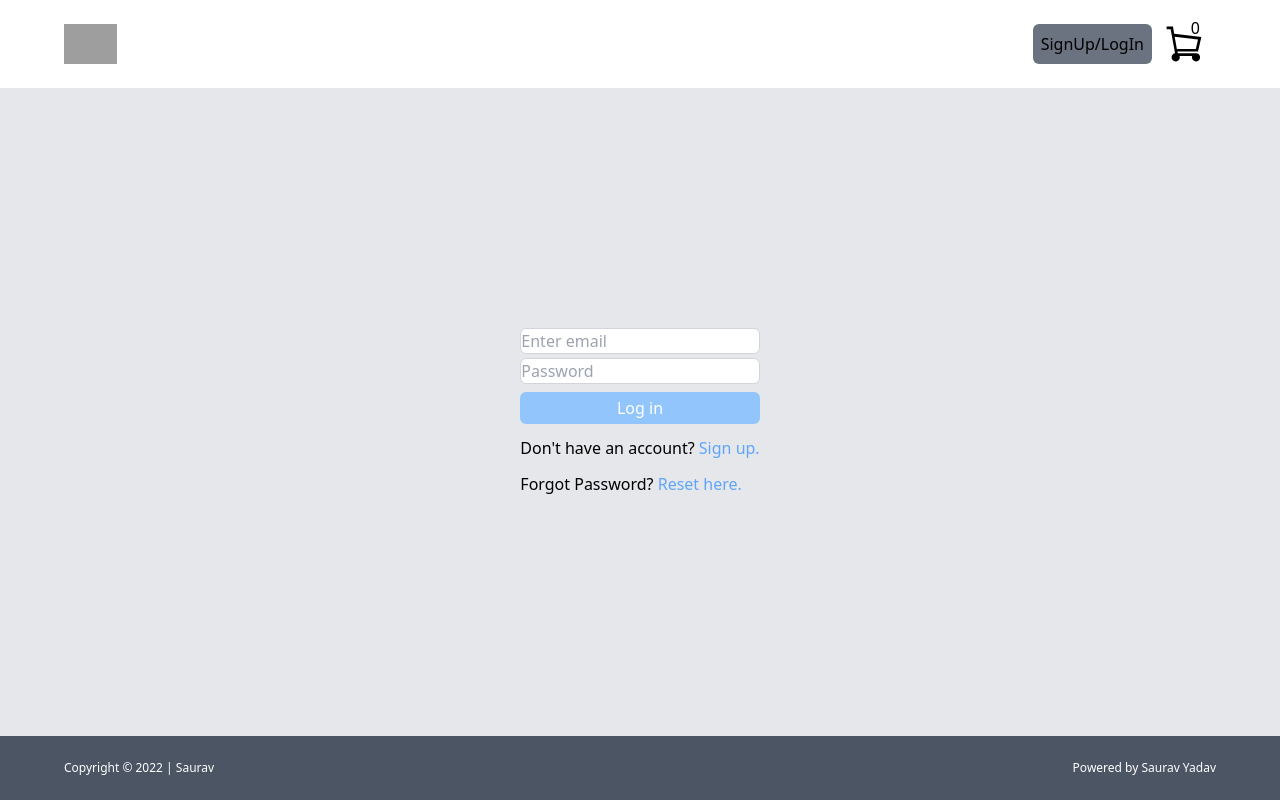
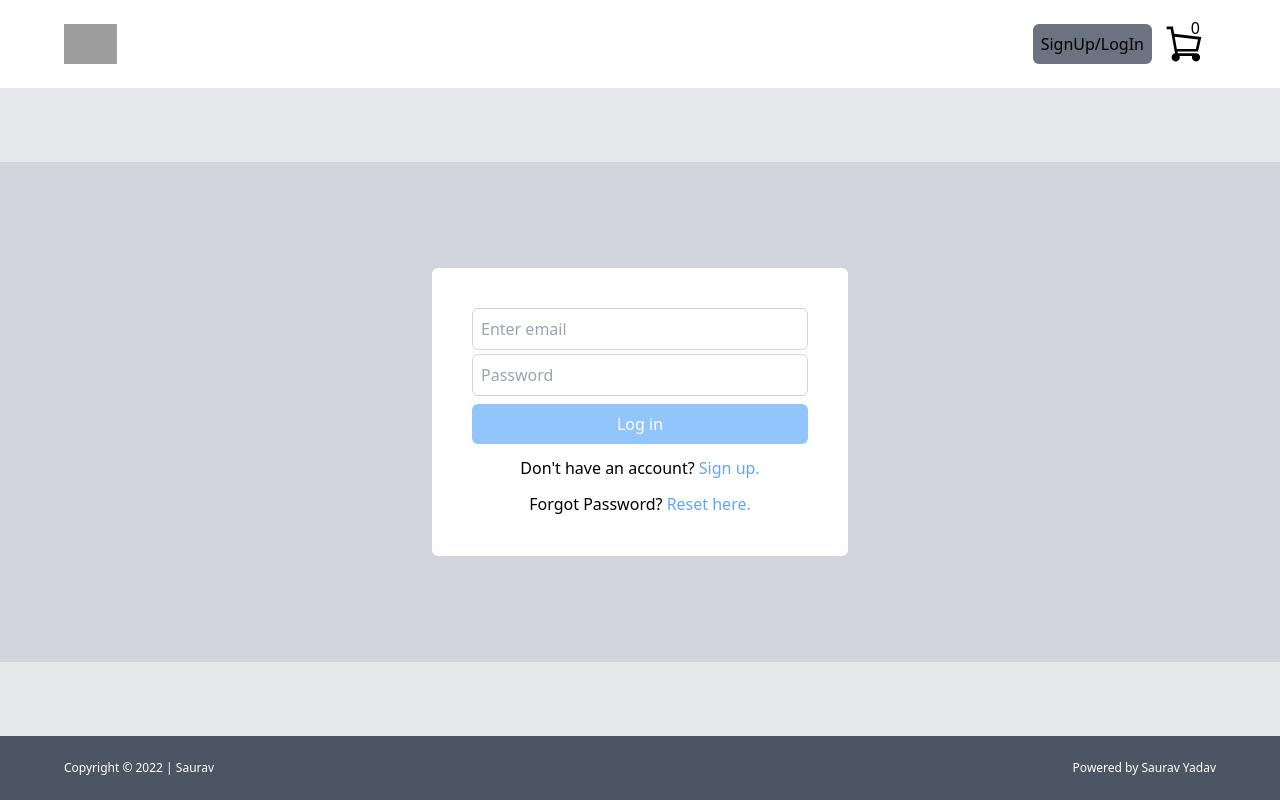
Before and after one commit to SAURAV-YADAV80/buyIt, a React (Vite) app: page /LogIn in a window 1280 px wide. Built offline with nearby package versions, Linux system fonts and the light colour scheme; grey boxes are pictures that could not be loaded; the HTML template or start-up script is replaced by a standard one.

Commit message:
design added to login signup and forgot password page

```diff
--- a/src/Forgot-Password.jsx
+++ b/src/Forgot-Password.jsx
@@ -20,7 +20,8 @@ function ForgotPassword(){
   })
 
   return(
-    <div>
+    <div className='flex items-center justify-center w-full max-auto h-[500px] bg-gray-300 mx-auto p-4'>
+    <div className="w-1/3 bg-white p-10 rounded-md flex flex-col justify-center">
       <form
         onSubmit= { handleSubmit }
         className="flex flex-col gap-y-2">
@@ -45,6 +46,7 @@ function ForgotPassword(){
       <div type="submit" className="mt-3">Already have a account? <Link to={`/LogIn`}
         className="text-blue-400 ">Log In.</Link></div>
     </div>
+    </div>
   )
 }
 
--- a/src/LogIn.jsx
+++ b/src/LogIn.jsx
@@ -24,10 +24,11 @@ function LogIn() {
   });
 
   return (
-    <div>
+    <div className='flex items-center justify-center w-full max-auto h-[500px] bg-gray-300 mx-auto p-4'>
+      <div className="w-1/3 bg-white p-10 rounded-md flex flex-col justify-center">
         <form
           onSubmit={handleSubmit}
-        className="flex flex-col justify-center gap-y-2"
+          className="flex flex-col justify-center gap-y-2 h-full"
         >
           <div className="flex flex-col gap-y-1">
             <label htmlFor="email" className="sr-only">Email</label>
@@ -39,7 +40,7 @@ function LogIn() {
               onChange={handleChange}
               onBlur={handleBlur}
               value={values.email}
-            className="border border-gray-300 rounded-md"
+              className="border border-gray-300 rounded-md p-2"
               placeholder="Enter email"
             />
             {touched.email && errors.email && <div className="text-red-500">{errors.email}</div>}
@@ -52,7 +53,7 @@ function LogIn() {
               onChange={handleChange}
               onBlur={handleBlur}
               value={values.password}
-            className="border border-gray-300 rounded-md"
+              className="border border-gray-300 rounded-md p-2"
               placeholder="Password"
             />
             {touched.password && errors.password && <div className="text-red-500">{errors.password}</div>}
@@ -60,16 +61,17 @@ function LogIn() {
           <button
             type="submit"
             disabled={!dirty || !isValid}
-          className="bg-blue-500 text-white rounded-md p-1 disabled:bg-blue-300"
+            className="bg-blue-500 text-white rounded-md p-2 disabled:bg-blue-300"
           >
             Log in
           </button>
         </form>
-      <div className="mt-3">
+        <div className="mt-3 text-center">
           Don't have an account? <Link to={`/SignUp`} className="text-blue-400">Sign up.</Link>
         </div>
-      <div className="mt-3">
+        <div className="mt-3 text-center">
           Forgot Password? <Link to={`/Forgot-Password`} className="text-blue-400">Reset here.</Link>
+        </div>
       </div>
     </div>
   );
--- a/src/SignUp.jsx
+++ b/src/SignUp.jsx
@@ -29,7 +29,8 @@ function SignUp(){
   })
 
   return(
-    <div>
+    <div className='flex items-center justify-center w-full max-auto h-[500px] bg-gray-300 mx-auto p-4'>
+      <div className="w-1/3 bg-white p-10 rounded-md flex flex-col justify-center">
         <form
           onSubmit = { handleSubmit }
           className="flex flex-col justify-center gap-y-2">
@@ -108,6 +109,7 @@ function SignUp(){
         <div type="submit" className="mt-3">Already have a account? <Link to={`/LogIn`}
           className="text-blue-400 ">Log In.</Link></div>
       </div>
+    </div>
   )
 }
 
```
Lines whose indentation alone changed are shown as unchanged.
